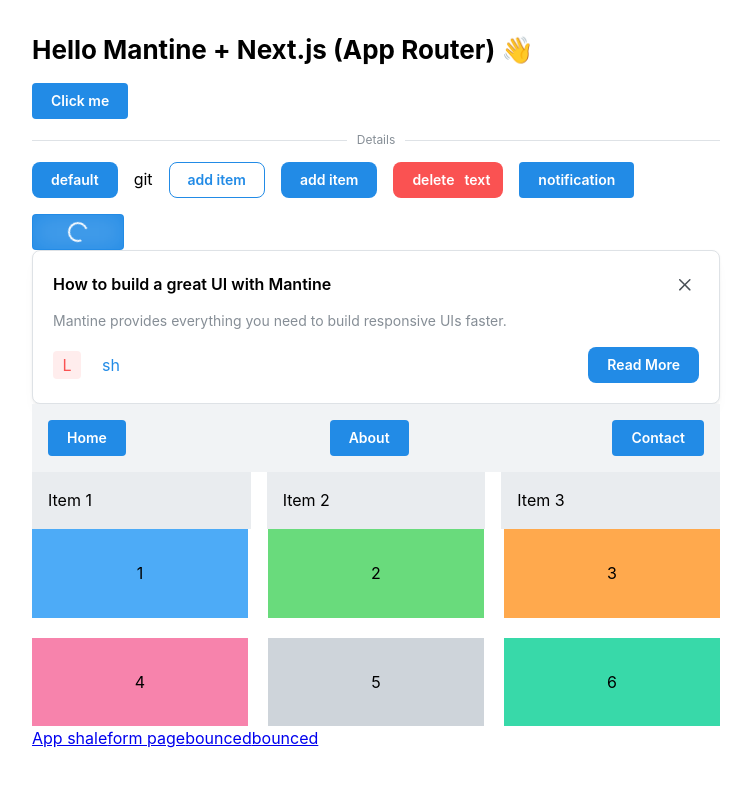
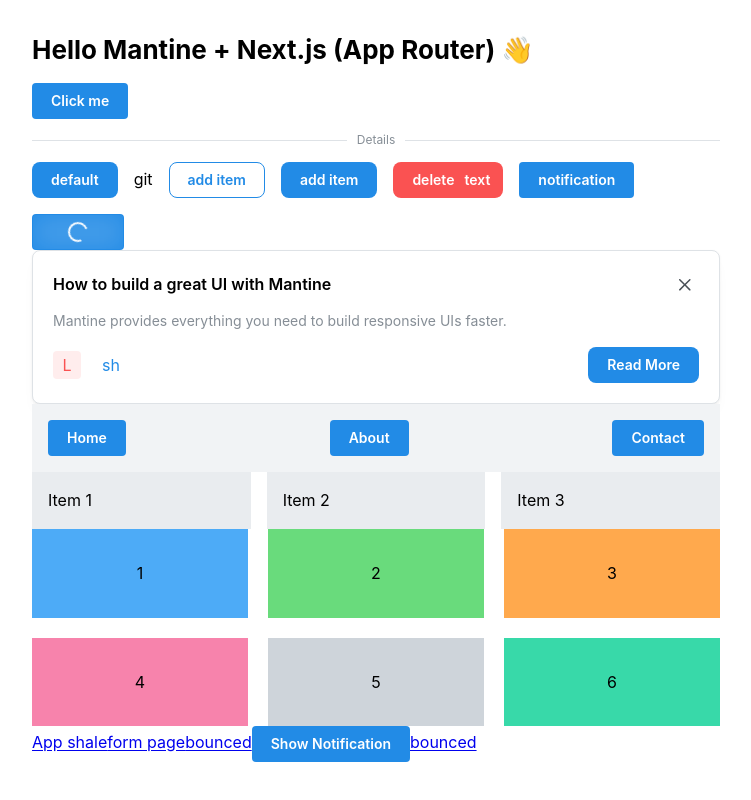
Before and after one commit to bonsii2/mantine-project, a Next.js app: page / in a window 1280 px wide. Shown: the whole page, without its empty margins (264-1015 px from the left). Built offline with nearby package versions, Linux system fonts and the light colour scheme.

Commit message:
i add the alert lesson

```diff
--- /dev/null
+++ b/src/app/feedBackComponent/alert/page.tsx
@@ -0,0 +1,18 @@
+"use client";
+
+import { Button } from "@mantine/core";
+import { notifications } from "@mantine/notifications";
+
+export default function NotificationExample() {
+  const handleClick = () => {
+    notifications.show({
+      title: "Success!",
+      message: "Your changes have been saved successfully 🎉",
+      color: "green",
+      autoClose: 2000,
+      position: 'top-left'
+    });
+  };
+
+  return <Button onClick={handleClick}>Show Notification</Button>;
+}
--- a/src/app/layout.tsx
+++ b/src/app/layout.tsx
@@ -16,9 +16,7 @@
       <body>
         <MantineProvider>
           <Notifications position="bottom-right"
-          limit={3}
-          containerWidth={320}
-          zIndex={99999} />
+          />
           {children}
         </MantineProvider>
       </body>
--- a/src/app/page.tsx
+++ b/src/app/page.tsx
@@ -6,6 +6,7 @@
 import { Icon } from "lucide-react";
 import { ActionIcon, CloseButton } from "@mantine/core";
 import { notifications } from "@mantine/notifications";
+import  Alert  from "@/app/feedBackComponent/alert/page";
 
 
 
@@ -30,7 +31,8 @@
       <Group>
         <Button color="blue" radius="md">
           default
-        </Button>git
+        </Button>
+        git
         <Button color="blue" variant="outline" radius="md">
           add item
         </Button>
@@ -46,10 +48,9 @@
           delete
         </Button>
         <Button onClick={handleClick}>notification</Button>
-
         <Button loading>savin..g</Button>
       </Group>
-      <Paper shadow="sm"  radius="md" p="lg" withBorder>
+      <Paper shadow="sm" radius="md" p="lg" withBorder>
         <Group justify="space-between">
           <Text fw={600}>How to build a great UI with Mantine</Text>
           <CloseButton aria-label="Close post" />
@@ -76,10 +77,10 @@
       </Paper>
       <Demo />
       <Link href={"/appshell"}>App shale</Link>
-      <Link href={'/formPage'}>form page</Link>
-      <Link href={'/bounced'}>bounced</Link>
-      <Link href={'/NavigationComponent/navBar'}>bounced</Link>
-
+      <Link href={"/formPage"}>form page</Link>
+      <Link href={"/bounced"}>bounced</Link>
+      <Alert />
+      <Link href={"/NavigationComponent/navBar"}>bounced</Link>
     </Container>
   );
 }
```
